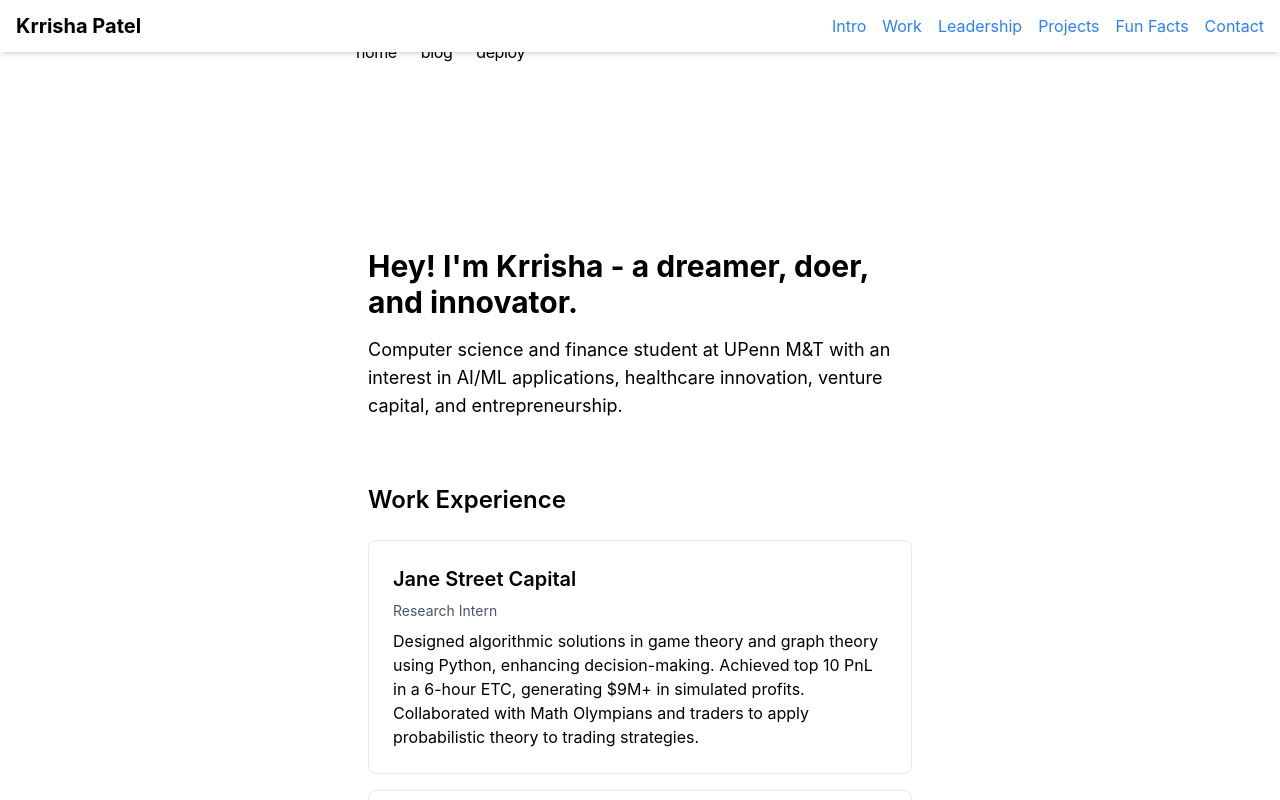
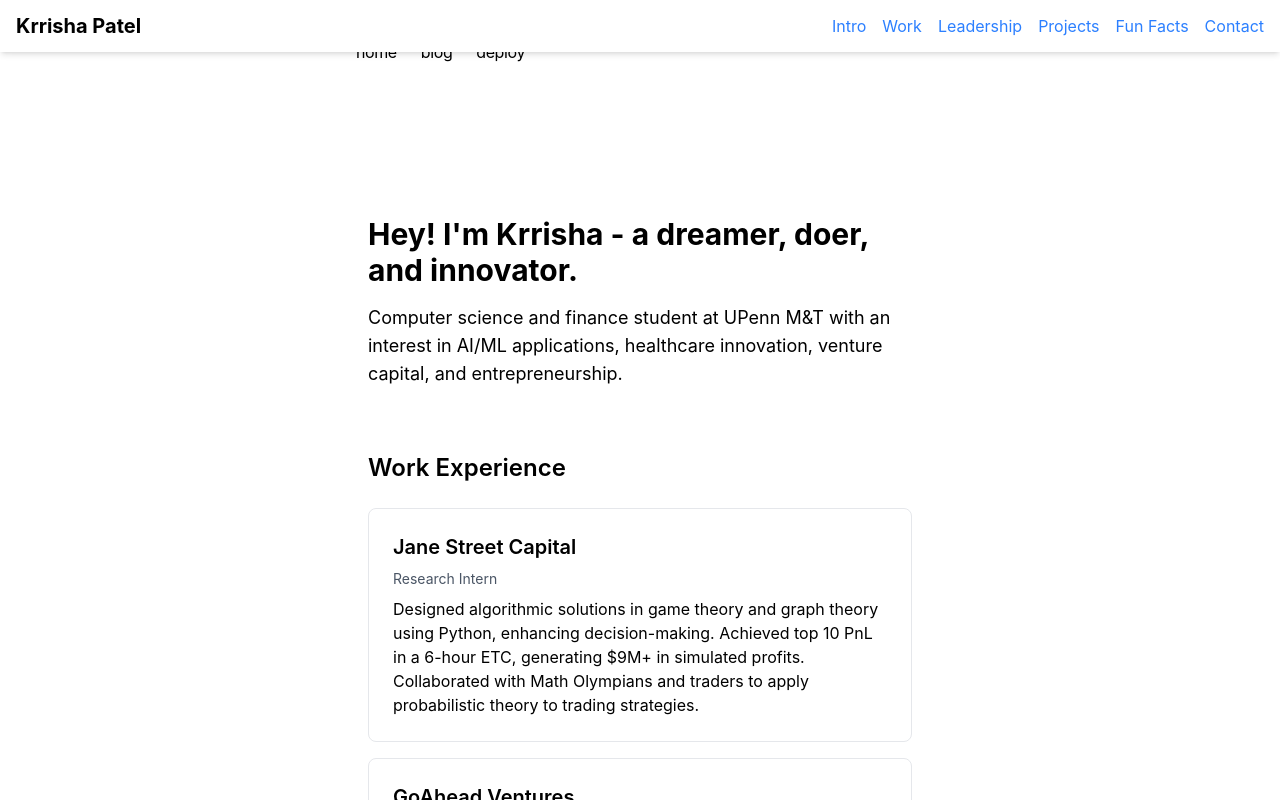
Before and after one commit to krrishapatel/Krrisha-Patel-Portfolio, a Next.js app: page / in a window 1280 px wide. Shown: the top 800 px of the page. Built offline with nearby package versions, Linux system fonts and the light colour scheme.

Commit message:
Update page.tsx

```diff
--- a/app/page.tsx
+++ b/app/page.tsx
@@ -4,7 +4,7 @@ import Link from 'next/link';
 
 export default function Portfolio() {
   return (
-    <div className="min-h-screen bg-white text-black py-12">
+    <div className="min-h-screen bg-white text-black py-2">
       <Head>
         <title>Krrisha Patel | Portfolio</title>
         <meta name="description" content="Portfolio website of Krrisha Patel" />
@@ -26,7 +26,7 @@ export default function Portfolio() {
         </nav>
       </header>
 
-      <main className="container mx-auto px-4 pt-16">
+      <main className="container mx-auto px-4 pt-18">
         {/* Introduction Section */}
         <section id="intro" className="mb-16 text-left">
           <h1 className="text-3xl font-bold mb-4">Hey! I'm Krrisha - a dreamer, doer, and innovator.</h1>
```
